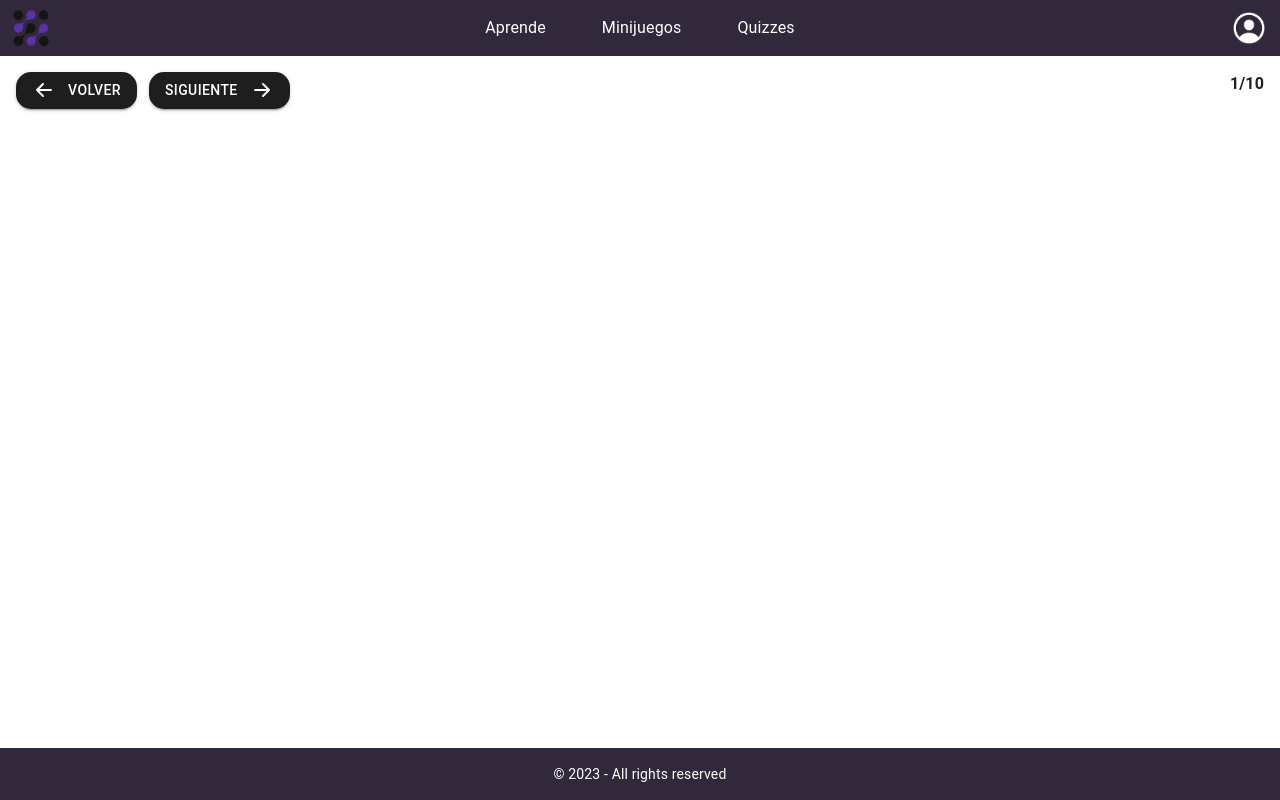
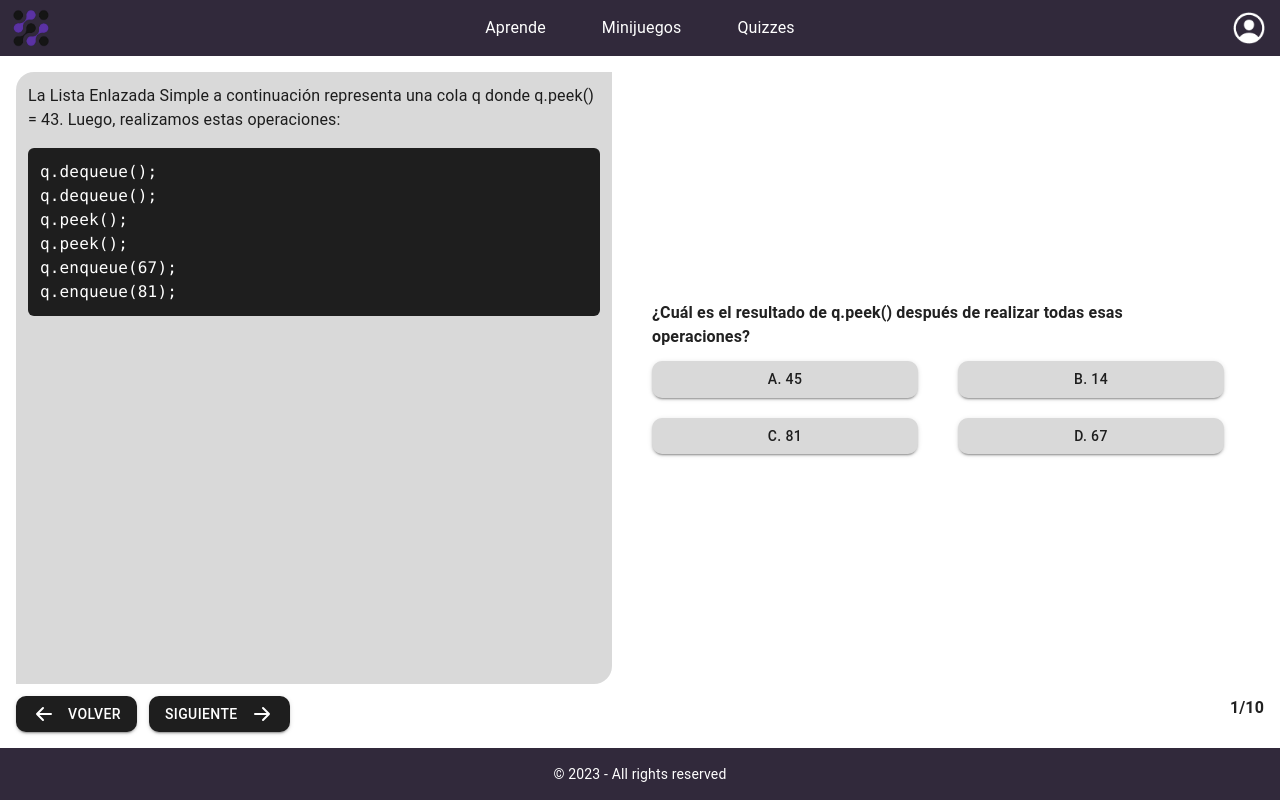
Before and after one commit to CodeScape3D/code-scape-3d, a React (Vite) app: page / in a window 1280 px wide. Built offline with nearby package versions, Linux system fonts and the light colour scheme.

Commit message:
Se han agregado colores adicionales en el tema de MaterialUI y se ha corregido un problema con el menu que aparecia por defecto abierto en pantallas de móviles

```diff
--- a/src/components/BasicButton.jsx
+++ b/src/components/BasicButton.jsx
@@ -7,8 +7,11 @@ export const BasicButton = ({ children, onClick = () => { }, backgroundColor = "
             onClick={onClick}
             variant="contained"
             sx={{
-                borderRadius: "15px",
+                borderRadius: "10px",
                 backgroundColor: backgroundColor ,
+                ":hover": {
+                    backgroundColor: backgroundColor,
+                }
             }} className="btn flex items-center justify-start gap-3"
         >
             {children}
--- a/src/components/NavBar.jsx
+++ b/src/components/NavBar.jsx
@@ -7,7 +7,7 @@ import { MobileMenu } from "./MobileMenu"
 
 export const NavBar = () => {
 
-    const [isHamburgerMenuVisible, setIsHamburgerMenuVisible] = useState(true)
+    const [isHamburgerMenuVisible, setIsHamburgerMenuVisible] = useState(false)
 
     const showHamburgerMenu = () => {
         setIsHamburgerMenuVisible(true)
--- a/src/index.css
+++ b/src/index.css
@@ -26,6 +26,11 @@
     }
 
     .btn {
-        @apply bg-gray text-white px-4 py-2 rounded-xl
+        @apply bg-gray-900 text-white px-4 py-2 rounded-xl
+    }
+
+    .question-wrapper {
+        border-radius: 18px 0px 18px 0px;
+        @apply flex-1 bg-gray-100 p-3
     }
 }
--- /dev/null
+++ b/src/quiz/components/AnswerButton.jsx
@@ -0,0 +1,15 @@
+import { BasicButton } from "../../components"
+import PropTypes from 'prop-types'
+
+export const AnswerButton = ({ text, onClick = () => {} }) => {
+    return (
+        <BasicButton backgroundColor="gray.primary" onClick={onClick}>
+            <span className="block w-full h-full text-gray-900">{text}</span>
+        </BasicButton>
+  )
+}
+
+AnswerButton.propTypes = {
+    text: PropTypes.string.isRequired,
+    onClick: PropTypes.func,
+}
--- /dev/null
+++ b/src/quiz/components/CodeBlock.jsx
@@ -0,0 +1,12 @@
+
+import PropTypes from 'prop-types'
+
+export const CodeBlock = ({code}) => {
+  return (
+    <code className="block p-3 bg-gray-900 rounded-md"><pre className="text-white">{code}</pre></code>
+  )
+}
+
+CodeBlock.propTypes = {
+    code: PropTypes.string.isRequired,
+}
--- /dev/null
+++ b/src/quiz/components/index.js
@@ -0,0 +1,2 @@
+export * from "./AnswerButton"
+export * from "./CodeBlock"
--- a/src/quiz/index.js
+++ b/src/quiz/index.js
@@ -1 +1,2 @@
 export * from "./views"
+export * from "./components"
--- a/src/quiz/views/QuizView.jsx
+++ b/src/quiz/views/QuizView.jsx
@@ -1,13 +1,38 @@
 import ArrowLeft from "../../assets/icons/arrow-left.svg"
 import ArrowRight from "../../assets/icons/arrow-right.svg"
 import { BasicButton } from "../../components"
+import { AnswerButton, CodeBlock } from "../components"
 
 export const QuizView = () => {
     return (
-        <div className="flex flex-col w-full p-4">
-            <section className="flex-1">
+        <div className="flex flex-col w-full h-full gap-3 p-4 justify-around">
+            <section className="flex flex-1">
                 {/* Quiz question */}
+                <div className="question-wrapper">
+                    <span className="block mb-4">
+                        La Lista Enlazada Simple a continuación representa una cola q donde q.peek() = 43. Luego, realizamos estas operaciones:
+                    </span>
+
+
+                    <CodeBlock code={`q.dequeue();
+q.dequeue();
+q.peek();
+q.peek();
+q.enqueue(67);
+q.enqueue(81);`} />
+
+
+                </div>
                 {/* Quiz Answers */}
+                <div className="flex p-10 gap-3 flex-col justify-center items-center flex-1">
+                    <span className="font-bold">¿Cuál es el resultado de q.peek() después de realizar todas esas operaciones?</span>
+                    <div className="grid grid-cols-2 grid-rows-2 w-full gap-x-10 gap-y-5">
+                        <AnswerButton text="A. 45" />
+                        <AnswerButton text="B. 14" />
+                        <AnswerButton text="C. 81" />
+                        <AnswerButton text="D. 67" />
+                    </div>
+                </div>
             </section>
             <section className="w-full flex justify-between">
                 <div className="flex gap-3">
--- a/src/theme/theme.js
+++ b/src/theme/theme.js
@@ -13,6 +13,7 @@ export const theme = createTheme({
         },
         gray: {
             main: "#1E1E1E",
+            primary: "#D9D9D9",
         }
     }
 })
--- a/tailwind.config.js
+++ b/tailwind.config.js
@@ -8,7 +8,10 @@ export default {
       "secondary": "#715979",
       "tertiary": "#ECE6E4",
       "white": "#FFFFFF",
-      "gray": "#1E1E1E"
+      "gray": {
+        100: "#D9D9D9",
+        900:"#1E1E1E"
+      }
     }
 
   },
```
